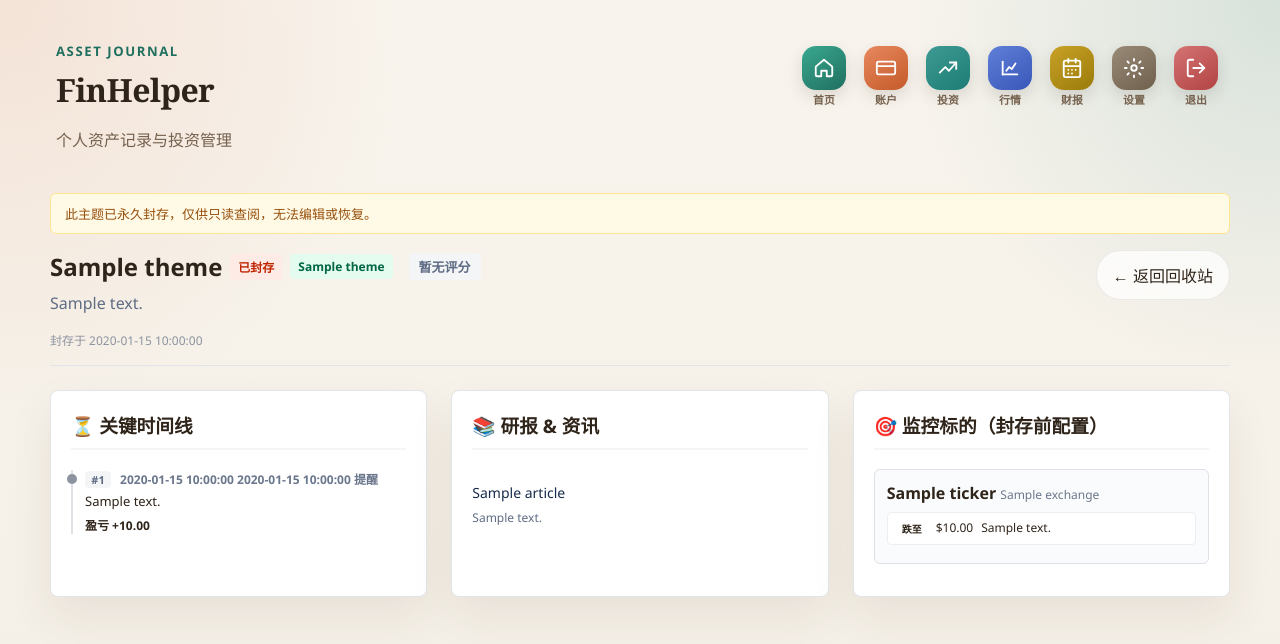
After one commit to unkper/finHelper, a Python web app: template templates/investments/archive_detail.html in a window 1280 px wide. The commit adds this page. Shown: the top 644 px of the page. Run offline with Jinja, Linux system fonts and the light colour scheme; the template is opened without the code that fills it: most values are stand-ins (such as "Sample title", 1, 10 or a date in 2020); some libraries are stand-ins or nearby versions.

Commit message:
refactor(core): restructure investment theme archiving and database access

```diff
--- a/app/database.py
+++ b/app/database.py
@@ -74,6 +74,7 @@ def init_db() -> None:
         assistant_id INTEGER NOT NULL,
         created_at TEXT NOT NULL DEFAULT CURRENT_TIMESTAMP,
         updated_at TEXT NOT NULL DEFAULT CURRENT_TIMESTAMP,
+        archived_at TEXT,               -- NULL=活跃；非空=已封存
         FOREIGN KEY(assistant_id) REFERENCES investment_assistants(id) ON DELETE RESTRICT
     );
 
@@ -371,6 +372,10 @@ def migrate_db(conn: sqlite3.Connection) -> None:
             "ALTER TABLE theme_asset_price_alerts ADD COLUMN milestone_id INTEGER"
         )
 
+    theme_columns = {row["name"] for row in conn.execute("PRAGMA table_info(themes)")}
+    if theme_columns and "archived_at" not in theme_columns:
+        conn.execute("ALTER TABLE themes ADD COLUMN archived_at TEXT")
+
     account_columns = {row["name"] for row in conn.execute("PRAGMA table_info(accounts)")}
     if "currency" not in account_columns:
         conn.execute("ALTER TABLE accounts ADD COLUMN currency TEXT NOT NULL DEFAULT 'CNY'")
--- a/app/services/macd_monitor.py
+++ b/app/services/macd_monitor.py
@@ -19,7 +19,9 @@ def _fetch_tracked_us_tickers() -> list[str]:
         """
         SELECT DISTINCT UPPER(s.ticker) AS ticker
         FROM theme_assets s
+        JOIN themes t ON s.theme_id = t.id
         WHERE s.exchange = 'US'
+          AND t.archived_at IS NULL
         ORDER BY ticker
         """
     ).fetchall()
--- a/app/services/monitor.py
+++ b/app/services/monitor.py
@@ -31,7 +31,9 @@ def _fetch_milestone_sync_assets(db, theme_id: int, milestone_id: int) -> list:
         SELECT s.ticker, s.exchange
         FROM theme_asset_price_alerts a
         JOIN theme_assets s ON a.asset_id = s.id
+        JOIN themes t ON s.theme_id = t.id
         WHERE s.theme_id = ?
+          AND t.archived_at IS NULL
           AND a.alert_type = 'milestone'
           AND s.exchange = 'US'
           AND (a.milestone_id = ? OR a.milestone_id IS NULL)
@@ -69,6 +71,7 @@ def check_upcoming_milestones():
         FROM theme_milestones m
         JOIN themes t ON m.theme_id = t.id
         WHERE m.is_completed = 0
+          AND t.archived_at IS NULL
           AND ? >= m.event_date
           AND ? <= COALESCE(m.end_date, m.event_date)
           AND m.reminder_time = ?
@@ -84,6 +87,7 @@ def check_upcoming_milestones():
         FROM theme_milestones m
         JOIN themes t ON m.theme_id = t.id
         WHERE m.is_completed = 0
+          AND t.archived_at IS NULL
           AND m.event_date = ?
           AND m.reminder_time = ?
           AND (m.reminded_advance_at IS NULL OR m.reminded_advance_at != ?)
--- a/app/services/price_monitor.py
+++ b/app/services/price_monitor.py
@@ -40,6 +40,7 @@ def check_asset_price_alerts():
         JOIN theme_assets s ON a.asset_id = s.id
         JOIN themes t ON s.theme_id = t.id
         WHERE s.exchange = 'US'
+          AND t.archived_at IS NULL
           AND COALESCE(a.alert_type, 'price') = 'price'
         """
     ).fetchall()
--- /dev/null
+++ b/templates/investments/archive_detail.html
@@ -0,0 +1,190 @@
+{% extends "base.html" %}
+
+{% block content %}
+<style>
+  .detail-header {
+    margin-bottom: 24px; border-bottom: 1px solid #e1e4e8; padding-bottom: 16px;
+  }
+  .archive-readonly-banner {
+    background: #fffae6; border: 1px solid #ffe58f; border-radius: 6px;
+    padding: 10px 14px; font-size: 13px; color: #974f0c; margin-bottom: 16px;
+  }
+  .badge {
+    background: #ffebe6; color: #bf2600;
+    padding: 4px 8px; border-radius: 4px; font-size: 12px; font-weight: bold;
+  }
+  .assistant-badge { background: #e3fcef; color: #006644; }
+  .dashboard-grid {
+    display: grid; grid-template-columns: 1fr 1fr 1fr; gap: 24px;
+  }
+  .panel {
+    background: #fff; border: 1px solid #e1e4e8; border-radius: 8px; padding: 20px;
+  }
+  .panel h3 {
+    margin-top: 0; border-bottom: 2px solid #f4f5f7; padding-bottom: 10px;
+  }
+  .timeline-item {
+    border-left: 2px solid #dfe1e6; padding-left: 12px; margin-bottom: 16px; position: relative;
+  }
+  .timeline-item::before {
+    content: ''; position: absolute; left: -6px; top: 4px;
+    width: 10px; height: 10px; border-radius: 50%; background: #8c939f;
+  }
+  .timeline-date { font-size: 12px; color: #6b778c; font-weight: bold; }
+  .timeline-no {
+    display: inline-block; min-width: 26px; padding: 1px 6px; margin-right: 6px;
+    background: #f4f5f7; color: #5e6c84; border-radius: 4px; font-size: 11px; font-weight: bold;
+    text-align: center;
+  }
+  .timeline-desc { font-size: 13px; margin-top: 4px; }
+  .timeline-pnl { font-size: 12px; font-weight: bold; margin-top: 6px; }
+  .timeline-pnl.positive { color: #006644; }
+  .timeline-pnl.negative { color: #bf2600; }
+  .theme-score-badge {
+    display: inline-block; margin-left: 8px; padding: 4px 10px; border-radius: 4px;
+    font-size: 13px; font-weight: bold;
+  }
+  .theme-score-badge.positive { background: #e3fcef; color: #006644; }
+  .theme-score-badge.negative { background: #ffebe6; color: #bf2600; }
+  .theme-score-badge.neutral { background: #f4f5f7; color: #5e6c84; }
+  .article-item { padding: 12px 0; border-bottom: 1px dashed #e1e4e8; }
+  .article-item:last-child { border-bottom: none; }
+  .article-item-title { color: #172b4d; font-weight: 500; font-size: 14px; }
+  .article-summary-preview { font-size: 12px; color: #5e6c84; margin: 6px 0 0; line-height: 1.5; white-space: pre-wrap; }
+  .asset-card {
+    background: #fafbfc; border: 1px solid #dfe1e6; border-radius: 6px; padding: 12px; margin-bottom: 12px;
+  }
+  .asset-card-header { font-weight: bold; font-size: 16px; margin-bottom: 8px; }
+  .asset-alert-row {
+    display: flex; align-items: flex-start; gap: 8px; padding: 6px 8px;
+    background: #fff; border: 1px solid #eee; border-radius: 4px; margin-bottom: 6px; font-size: 12px;
+  }
+  .alert-dir { flex-shrink: 0; font-size: 10px; padding: 2px 6px; border-radius: 3px; font-weight: bold; }
+  .alert-dir.below { background: #e3fcef; color: #006644; }
+  .alert-dir.above { background: #ffebe6; color: #bf2600; }
+  .alert-dir.milestone { background: #deebff; color: #0052cc; }
+</style>
+
+<div class="archive-readonly-banner">
+  此主题已永久封存，仅供只读查阅，无法编辑或恢复。
+</div>
+
+<div class="detail-header">
+  <div style="display: flex; justify-content: space-between; align-items: flex-start; gap: 16px; flex-wrap: wrap;">
+    <div>
+      <h2 style="margin: 0 0 8px; display: flex; align-items: center; flex-wrap: wrap; gap: 8px;">
+        {{ theme.title }}
+        <span class="badge">已封存</span>
+        <span class="badge assistant-badge">{{ theme.assistant_name }}</span>
+        {% if theme_score.scored_milestones > 0 %}
+          {% if theme_score.theme_score > 0 %}
+          <span class="theme-score-badge positive">评分 {{ "%+.2f"|format(theme_score.theme_score) }}</span>
+          {% elif theme_score.theme_score < 0 %}
+          <span class="theme-score-badge negative">评分 {{ "%+.2f"|format(theme_score.theme_score) }}</span>
+          {% else %}
+          <span class="theme-score-badge neutral">评分 0.00</span>
+          {% endif %}
+        {% else %}
+          <span class="theme-score-badge neutral">暂无评分</span>
+        {% endif %}
+      </h2>
+      {% if theme.description %}
+      <p style="color: #5e6c84; margin-top: 8px; line-height: 1.5;">{{ theme.description }}</p>
+      {% endif %}
+      <p style="font-size: 12px; color: #8c939f; margin: 8px 0 0;">
+        封存于 {{ theme.archived_at[:19].replace('T', ' ') if theme.archived_at else '—' }}
+      </p>
+    </div>
+    <a href="{{ url_for('investments.archive_list') }}" class="secondary-btn">← 返回回收站</a>
+  </div>
+</div>
+
+<div class="dashboard-grid">
+  <div class="panel">
+    <h3>⏳ 关键时间线</h3>
+    <div style="margin-top: 20px;">
+      {% for milestone in milestones %}
+      <div class="timeline-item" style="{% if milestone.is_completed %}opacity: 0.5;{% endif %}">
+        <div class="timeline-date">
+          <span class="timeline-no">#{{ loop.index }}</span>
+          {% set end_date = milestone.end_date or milestone.event_date %}
+          {% if end_date != milestone.event_date %}
+          {{ milestone.event_date }} ~ {{ end_date }} 每日 {{ milestone.reminder_time or '12:00' }} 提醒
+          {% else %}
+          {{ milestone.event_date }} {{ milestone.reminder_time or '12:00' }} 提醒
+          {% endif %}
+          {% if milestone.is_completed %} · 已发生{% endif %}
+        </div>
+        <div class="timeline-desc">{{ milestone.description }}</div>
+        {% if milestone.profit_loss is not none %}
+        <div class="timeline-pnl {% if milestone.profit_loss > 0 %}positive{% elif milestone.profit_loss < 0 %}negative{% endif %}">
+          盈亏 {{ "%+.2f"|format(milestone.profit_loss) }}
+        </div>
+        {% endif %}
+      </div>
+      {% else %}
+      <p style="font-size: 13px; color: #8c939f;">暂无时间节点。</p>
+      {% endfor %}
+    </div>
+  </div>
+
+  <div class="panel">
+    <h3>📚 研报 & 资讯</h3>
+    <div style="margin-top: 10px;">
+      {% for article in articles %}
+      <div class="article-item">
+        {% if article.url %}
+        <a href="{{ article.url }}" class="article-item-title" target="_blank" rel="noopener noreferrer">{{ article.title }}</a>
+        {% else %}
+        <div class="article-item-title">{{ article.title }}</div>
+        {% endif %}
+        {% if article.summary %}
+        <p class="article-summary-preview">{{ article.summary }}</p>
+        {% endif %}
+      </div>
+      {% else %}
+      <p style="font-size: 13px; color: #8c939f;">暂无关联资料。</p>
+      {% endfor %}
+    </div>
+  </div>
+
+  <div class="panel">
+    <h3>🎯 监控标的（封存前配置）</h3>
+    <div style="margin-top: 10px;">
+      {% for asset in assets %}
+      <div class="asset-card">
+        <div class="asset-card-header">{{ asset.ticker }} <span style="font-size: 12px; color: #6b778c; font-weight: normal;">{{ asset.exchange }}</span></div>
+        {% if asset.price_alerts %}
+        <div>
+          {% for alert in asset.price_alerts %}
+          <div class="asset-alert-row">
+            {% if (alert.alert_type or 'price') == 'milestone' %}
+            <span class="alert-dir milestone">随节点</span>
+            <span>
+              {% if alert.milestone_id and milestone_index.get(alert.milestone_id) %}
+              #{{ milestone_index[alert.milestone_id] }}
+              {% else %}
+              节点提醒
+              {% endif %}
+            </span>
+            {% else %}
+            <span class="alert-dir {{ alert.direction }}">
+              {% if alert.direction == 'above' %}涨至{% else %}跌至{% endif %}
+            </span>
+            <span>${{ "%.2f"|format(alert.target_price) }}</span>
+            {% if alert.note %}<span>{{ alert.note }}</span>{% endif %}
+            {% endif %}
+          </div>
+          {% endfor %}
+        </div>
+        {% else %}
+        <p style="font-size: 11px; color: #8c939f; margin: 0;">无提醒配置</p>
+        {% endif %}
+      </div>
+      {% else %}
+      <p style="font-size: 13px; color: #8c939f;">暂无关注标的。</p>
+      {% endfor %}
+    </div>
+  </div>
+</div>
+{% endblock %}
--- a/templates/investments/index.html
+++ b/templates/investments/index.html
@@ -45,6 +45,7 @@
     <p style="font-size: 12px; color: #8c939f; margin: 6px 0 0;">投资助手按累计盈亏排名；主题评分来自已填写盈亏的时间节点</p>
   </div>
   <div class="invest-actions">
+    <a href="{{ url_for('investments.archive_list') }}" class="secondary-btn">🗑 回收站{% if archived_count %} ({{ archived_count }}){% endif %}</a>
     <a href="{{ url_for('investments.stocks') }}" class="secondary-btn">📈 股票走势</a>
     <button class="secondary-btn" onclick="document.getElementById('createAssistantModal').style.display='flex'">+ 新建投资助手</button>
     <button class="primary-btn" onclick="document.getElementById('createThemeModal').style.display='flex'">+ 新建投资主题</button>
```
Also changed, not shown: app/routes/investments.py (+124 -11 lines), app/services/investment.py (+96 -6 lines), templates/investments/archive.html (added, +57 -0 lines), templates/investments/detail.html (+26 -1 lines).
